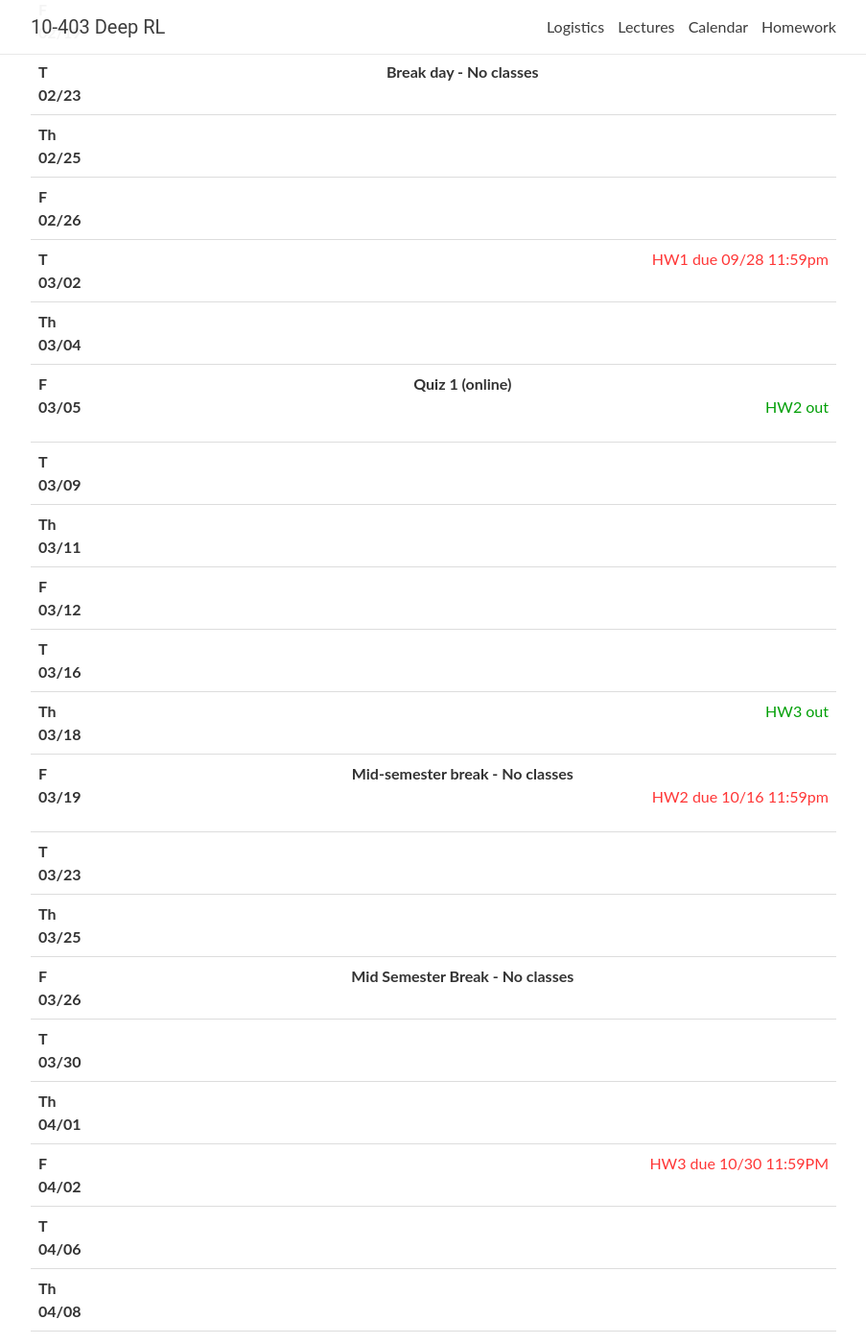
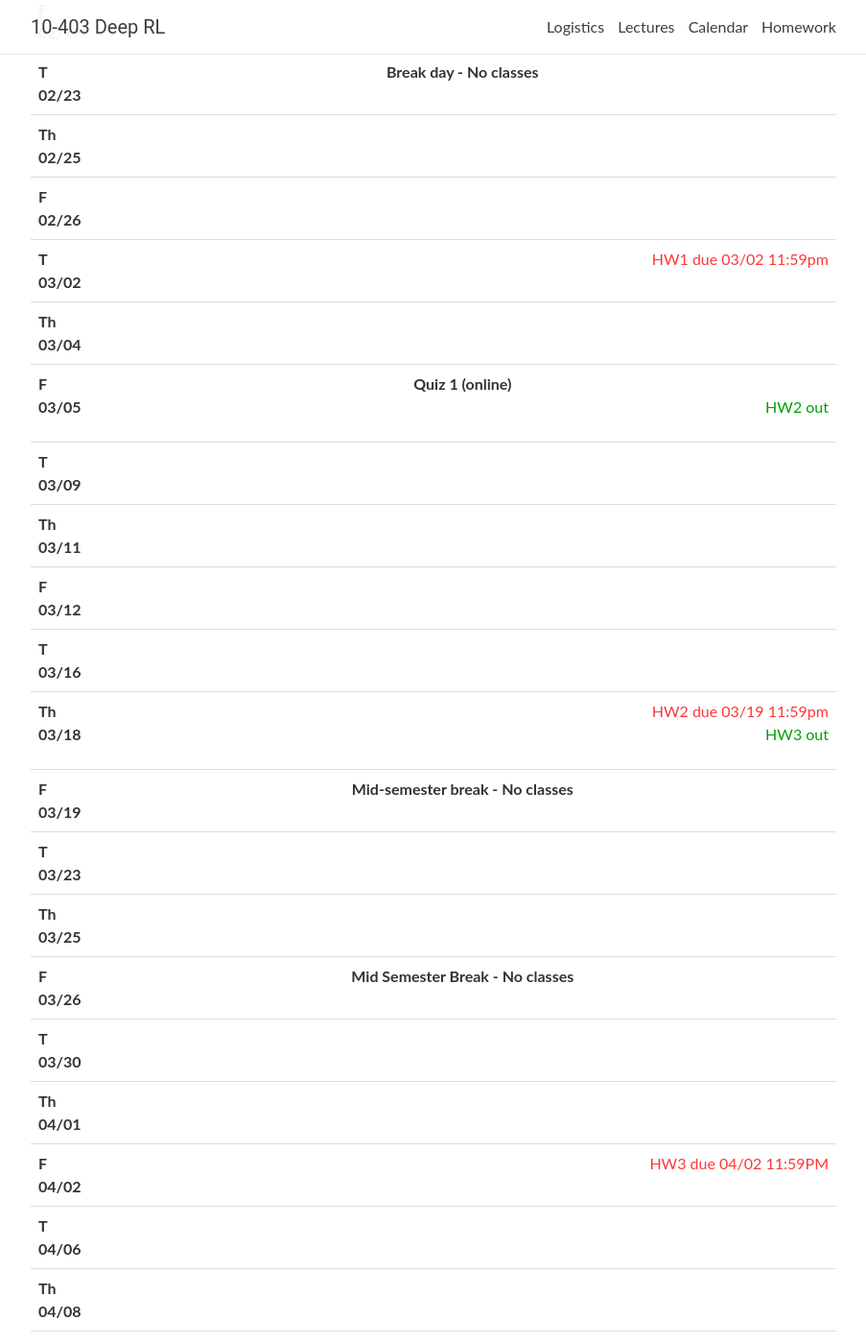
Before and after one commit to cmudeeprl/403_website, a Jekyll site: the page built from _pages/lectures.md, in a window 1280 px wide and 1400 px high, scrolled down 744 px. Shown: the whole window at 96% size, without its empty margins (188-1091 px from the left). Built offline with Jekyll 4.4.1, drawn with Linux system fonts in a browser that asks for light colours; nearby versions of some CDN libraries; comment, search, counter and statistics services are not loaded; some of the changed text lies outside the part shown.

Commit message:
update hw times

```diff
--- a/_data/lectures.yml
+++ b/_data/lectures.yml
@@ -201,7 +201,7 @@
   readings:
     - <span style="color:green"><a style="color:green" href="http://incompleteideas.net/book/RLbook2018.pdf" target="_blank">S & B Textbook</a>, Ch3, Ch4</span>
     - <a href="https://distill.pub/2019/paths-perspective-on-value-learning/" target="blank">The Path perspective on Value Learning </a> (blogpost)
-  logistics: <span class="deadline">HW1 due 09/28 11:59pm</span>
+  logistics: <span class="deadline">HW1 due 03/02 11:59pm</span>
 
 
 
@@ -291,14 +291,14 @@
     - <a href="http://incompleteideas.net/book/RLbook2018.pdf" target="_blank">S & B Textbook</a>, Ch13
     - <a href="http://karpathy.github.io/2016/05/31/rl/" target="blank">Deep Reinforcement Learning<span>:</span> Pong from Pixels </a> (blogpost)
     - Mnih et al. <a href="https://arxiv.org/abs/1602.01783" target="_blank">Asynchronous Methods for Deep Reinforcement Learning</a>
-  logistics: <span class="event">HW3 out</span> <br>
+  logistics: <span class="deadline">HW2 due 03/19 11:59pm </span> <br><span class="event"> HW3 out</span>
 
 
 - date: F 03/19
   lecturer:
   title: >
     <strong> Mid-semester break - No classes </strong>
-  logistics: <span class="deadline">HW2 due 10/16 11:59pm</span>
+  logistics:
 
 
 - date: T 03/23
@@ -377,7 +377,7 @@
   video:
   notes:
   readings:
-  logistics: <span class="deadline">HW3 due 10/30 11:59PM</span>
+  logistics: <span class="deadline">HW3 due 04/02 11:59PM</span>
 
 
 - date: T 04/06
@@ -415,7 +415,7 @@
   quiz: >
     <strong>Quiz 2 (online)</strong>
   logistics:
-    <span class="event">HW4 out 11/07</span>
+    <span class="event">HW4 out</span>
 
 
 - date: T 04/13
@@ -518,8 +518,8 @@
     - Emmons et al. <a href="https://arxiv.org/abs/2003.06417" target="_blank">Sparse Graphical Memory for Robust Planning</a>
     - Liu et al. <a href="https://arxiv.org/abs/2002.12336" target="_blank">Hallucinative Topological Memory for Zero-Shot Visual Planning</a>
   logistics:
-    <span class="event">HW5 out 11/23</span>
-    <span class="deadline">HW4 due 11/23 11:59pm</span> <br>
+    <span class="event">HW5 out</span>
+    <span class="deadline">HW4 due 04/27 11:59pm</span> <br>
 
 
   # lecturer:
@@ -592,7 +592,7 @@
     - Nichol and Schulman <a href="https://d4mucfpksywv.cloudfront.net/research-covers/reptile/reptile_update.pdf" target="_blank">Reptile- a Scalable Metalearning Algorithm</a>
     - Clavera et al. <a href="https://pdfs.semanticscholar.org/39ce/85ad322571b1bdc1d79ee10b9d608960374c.pdf?_ga=2.252655307.391011989.1574704506-1067889836.1572744668" target="_blank">Learning to Adapt&#58; Meta-Learning for Model-Based Control</a>
   logistics:
-    <span class="deadline">HW5 due 12/07 11:59pm</span> <br>
+
 
 
 - date: Th 05/06
@@ -620,6 +620,7 @@
   notes:
   readings:
   logistics:
+    <span class="deadline">HW5 due 05/07 11:59pm</span> <br>
 
 
 - date: TBD
```
